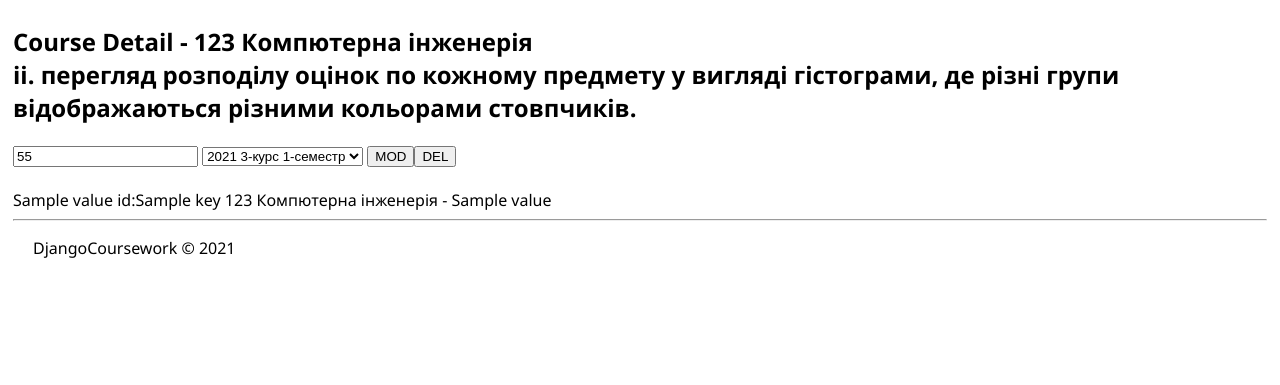
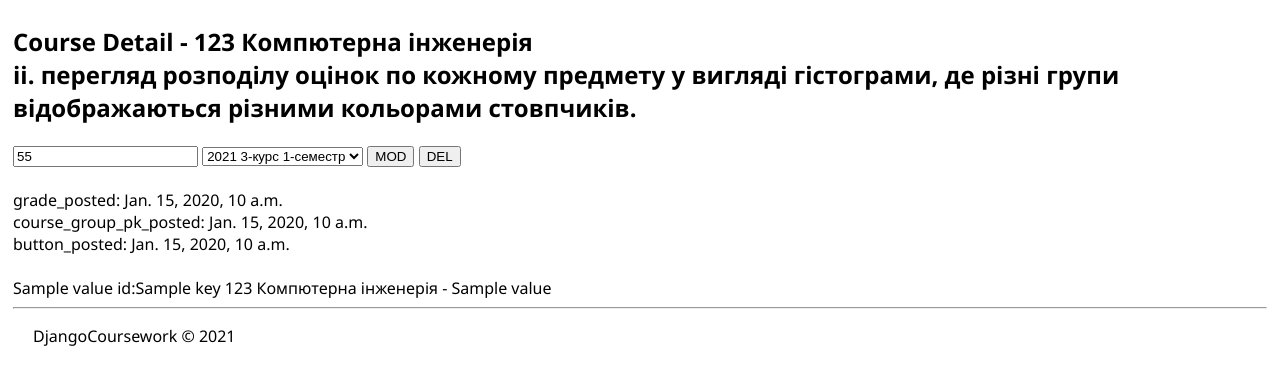
Before and after one commit to MorriganR/DjangoCoursework, a Django app: template gausscourse/templates/gausscourse/course_detail.html in a window 1280 px wide. Shown: the part 47-432 px from the top of the page. Run offline with Django 3.2, Linux system fonts and the light colour scheme; data comes from the database, SQL or seed files in the repository; tables that the repository leaves empty hold one stand-in row (values such as "Sample post"); the template is opened without the code that fills it: values that come from a table or form of the project are taken from there, most other values are stand-ins (such as "Sample title", 1, 10 or a date in 2020).

Commit message:
add some debug info to grade form

```diff
--- a/gausscourse/forms.py
+++ b/gausscourse/forms.py
@@ -5,4 +5,5 @@ class FilterForm(forms.Form):
 
 class GradeForm(forms.Form):
     grade = forms.IntegerField()
-    select_course_group = forms.Select
+    course_group_pk = forms.IntegerField()
+    button = forms.CharField(max_length=10, required=True)
--- a/gausscourse/templates/gausscourse/course_detail.html
+++ b/gausscourse/templates/gausscourse/course_detail.html
@@ -7,8 +7,8 @@ ii. перегляд розподілу оцінок по кожному пре
 {% block content %}
 <form method="post">
   {% csrf_token %}
-  <input type="text" value="{{ user_grade.grade }}">
-  <select>
+  <input type="number" name="grade" required id="id_grade" value="{{ user_grade.grade }}">
+  <select name="course_group_pk" required id="id_course_group_pk">
     <option disabled>Select Group</option>
     {% for course_group in course_groups %}
         {% if user_grade.course_group.pk  == course_group.pk  %}
@@ -19,10 +19,18 @@ ii. перегляд розподілу оцінок по кожному пре
     {% endfor %}
   </select>
     {% if user_grade  %}
-      <input type="submit" value="MOD"><input type="submit" value="DEL">
+      <input type="submit" name="button" id="id_button" value="MOD">
+      <input type="submit" name="button" id="id_button" value="DEL">
     {% else %}
-      <input type="submit" value="ADD">
+      <input type="submit" name="button" id="id_button" value="ADD">
     {% endif %}
+<br>
+<br>
+grade_posted: {{ grade_posted }}
+<br>
+course_group_pk_posted: {{ course_group_pk_posted }}
+<br>
+button_posted: {{ button_posted }}
 </form>
 <br>
 <div>
```
Also changed, not shown: gausscourse/views.py (+20 -1 lines).
